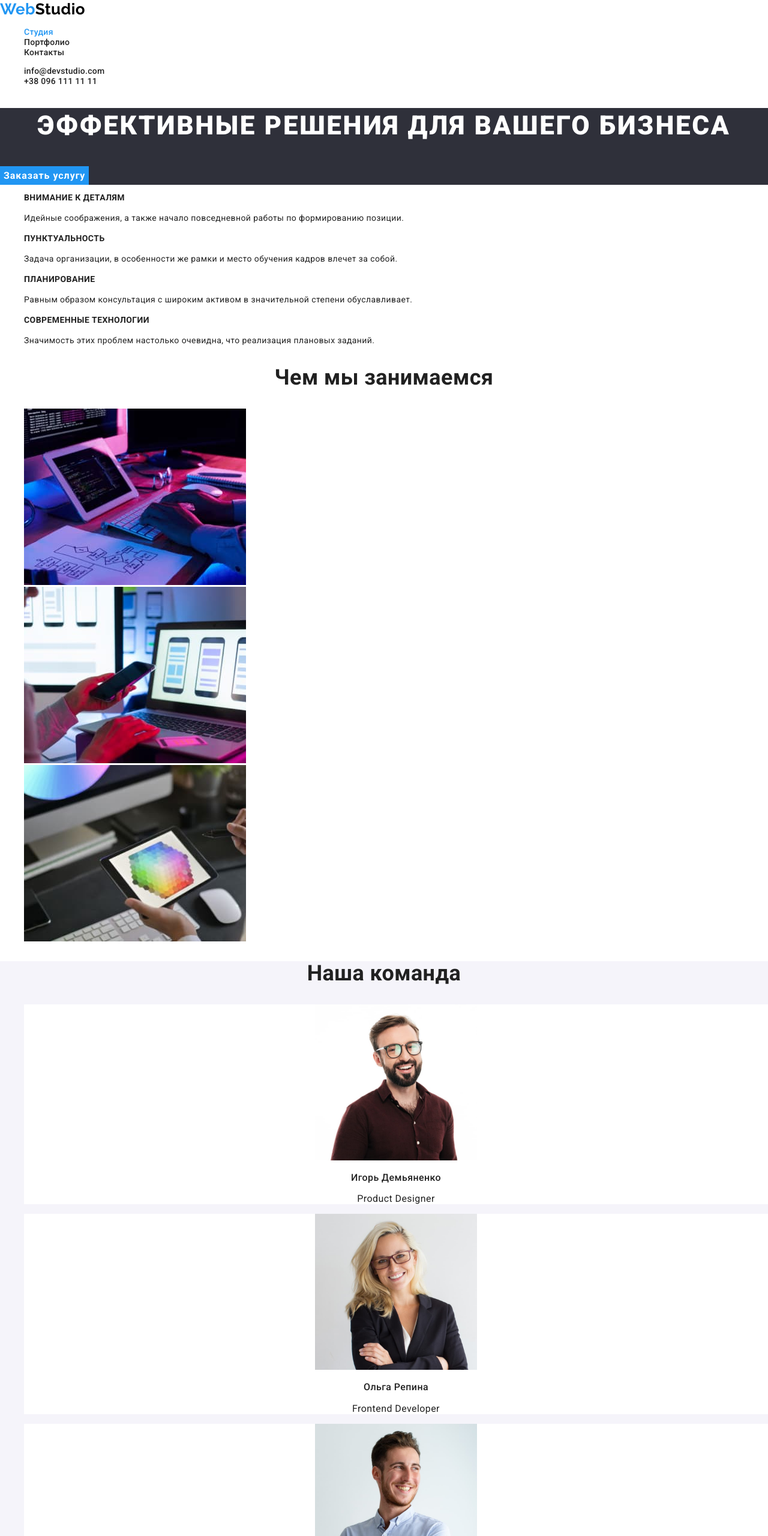
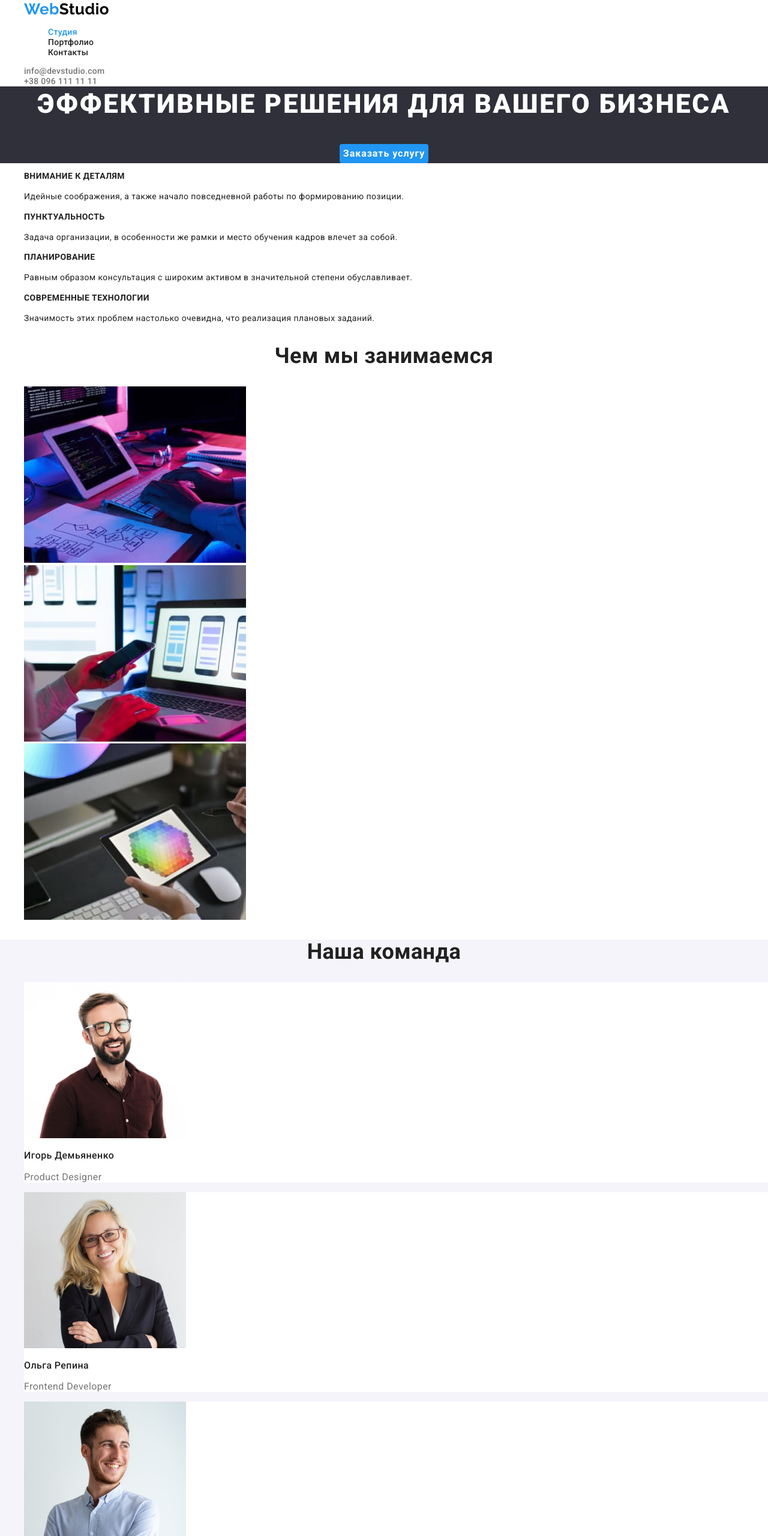
Before and after one commit to Olli4ka/goit-markup-hw-03, a plain HTML site: page index.html in a window 1280 px wide. Shown: the top 2560 px of the page at 60% size. Drawn offline with nearby package versions, Linux system fonts and the light colour scheme.

Commit message:
block hero

```diff
--- a/css/styles.css
+++ b/css/styles.css
@@ -4,11 +4,15 @@
 	--color-titles: #212121;
 	--color-text: #757575;
 	--color-fon: #f5f4fa;
+	--color-fon-banner: #2f303a;
+	--color-black: #000;
+	--main-button-accent: #188ce8;
+	--contacts-in-footer: rgba(255, 255, 255, 0.6);
 }
 
 body {
 	font-family: "Roboto", sans-serif;
-	background-color: #fff;
+	background-color: var(--main-title-color);
 	font-size: 14px;
 	letter-spacing: 0.03em;
 	color: var(--color-titles);
@@ -30,10 +34,10 @@ li {
 	font-weight: 700;
 	font-size: 26px;
 	line-height: 1.19;
-	color: #2196f3;
+	color: var(--accent-color);
 }
 .color-black {
-	color: #000;
+	color: var(--color-black);
 }
 .site-nav a:hover,
 .auth-nav a:hover,
@@ -55,12 +59,19 @@ li {
 	font-weight: 500;
 	line-height: 1.14;
 	letter-spacing: 0.02em;
-	color: var(--colr-text);
+	color: var(--color-text);
+}
+.list {
+	padding: 0;
+	margin: 0;
+	list-style: none;
 }
 .banner {
-	background-color: #2f303a;
+	background-color: var(--color-fon-banner);
 }
 .banner-title {
+	margin-top: 0;
+	margin-bottom: 30;
 	font-weight: 900;
 	font-size: 44px;
 	line-height: 1.36;
@@ -70,6 +81,7 @@ li {
 	color: var(--main-title-color);
 }
 .main-button {
+	display: inline-block;
 	font-weight: 700;
 	font-size: 16px;
 	line-height: 1.87;
@@ -80,11 +92,14 @@ li {
 	letter-spacing: 0.06em;
 	color: var(--main-title-color);
 	background-color: var(--accent-color);
+	border-radius: 4px;
+	margin-left: auto;
+	margin-right: auto;
 }
 .main-button:hover,
 .main-button:focus {
 	color: var(--main-title-color);
-	background-color: #188ce8;
+	background-color: var(--main-button-accent);
 }
 .visually-hidden {
 	position: absolute;
@@ -129,28 +144,27 @@ li {
 }
 
 .team-card {
-	text-align: center;
 	background-color: var(--main-title-color);
 }
 .card-title {
 	font-weight: 500;
 	font-size: 16px;
 	line-height: 1.2;
-	text-align: center;
+
 	color: var(--color-titles);
 }
 .card-text {
 	font-weight: 400;
 	font-size: 16px;
 	line-height: 1.2;
-	text-align: center;
-	color: var(--colr-text);
+
+	color: var(--color-text);
 }
 footer {
-	background-color: #2f303a;
+	background-color: var(--color-fon-banner);
 }
 .color-white {
-	color: #fff;
+	color: var(--main-title-color);
 }
 address {
 	font-weight: 400;
@@ -162,7 +176,7 @@ address {
 }
 .mail,
 .tel {
-	color: rgba(255, 255, 255, 0.6);
+	color: var(--contacts-in-footer);
 }
 address a:hover,
 address a:focus {
@@ -182,7 +196,6 @@ address a:focus {
 }
 .filters button:hover,
 .filters button:focus {
-	cursor: pointer;
 	color: var(--main-title-color);
 	background-color: var(--accent-color);
 }
@@ -201,5 +214,12 @@ button {
 	font-weight: 400;
 	font-size: 16px;
 	line-height: 1.9;
-	color: var(--colr-text);
+	color: var(--color-text);
 }
+
+.container {
+	width: 1230px;
+	padding-left: 15px;
+	padding-right: 15px;
+	margin: 0 auto;
+}
--- a/index.html
+++ b/index.html
@@ -31,7 +31,7 @@
 						<li><a href="./portfolio.html">Портфолио</a></li>
 						<li><a href="">Контакты</a></li>
 					</ul>
-					<ul class="auth-nav">
+					<ul class="auth-nav list">
 						<li><a href="maito:info@devstudio.com">info@devstudio.com</a></li>
 						<li><a href="tel:+380961111111">+38 096 111 11 11</a></li>
 					</ul>
```
